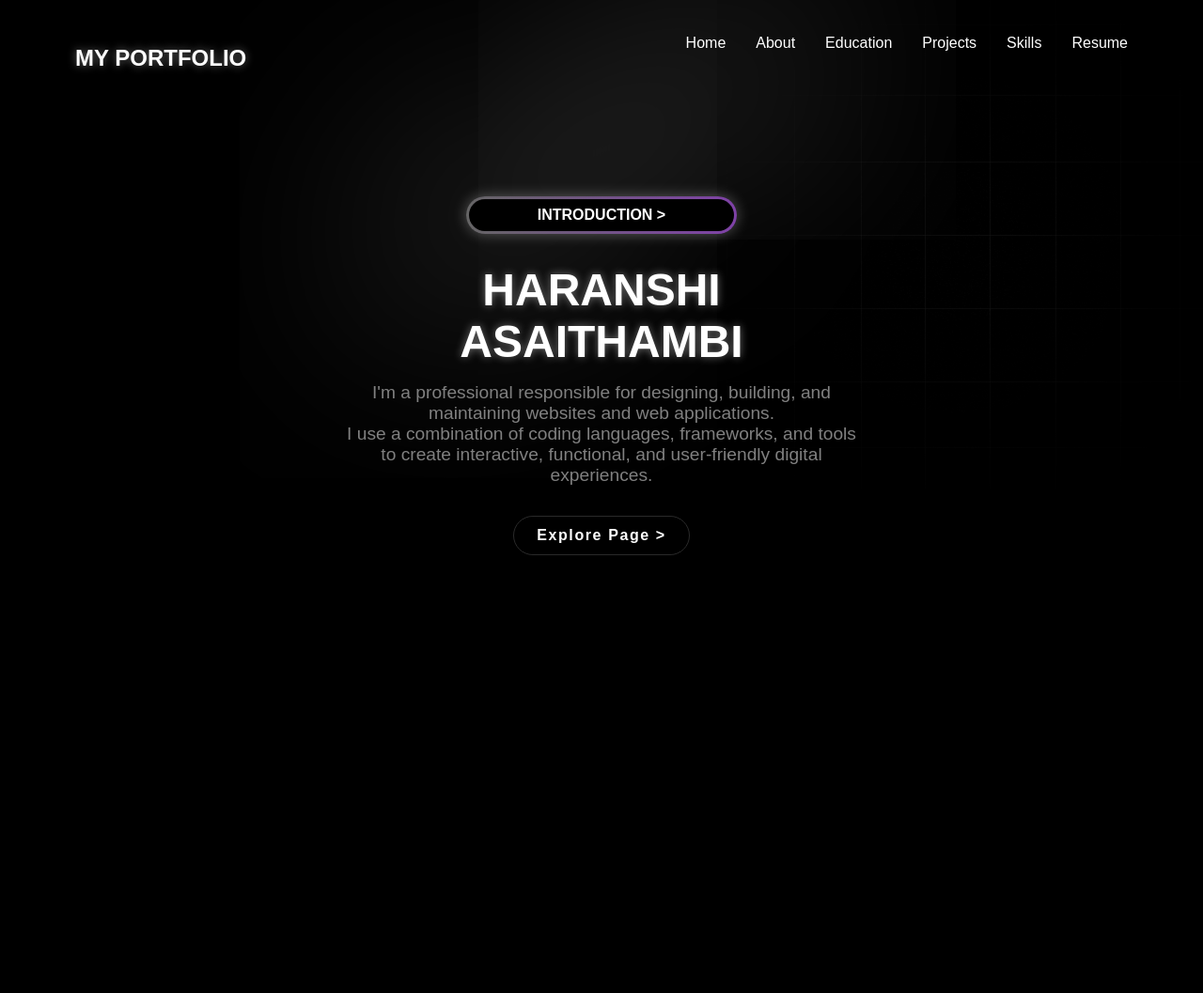
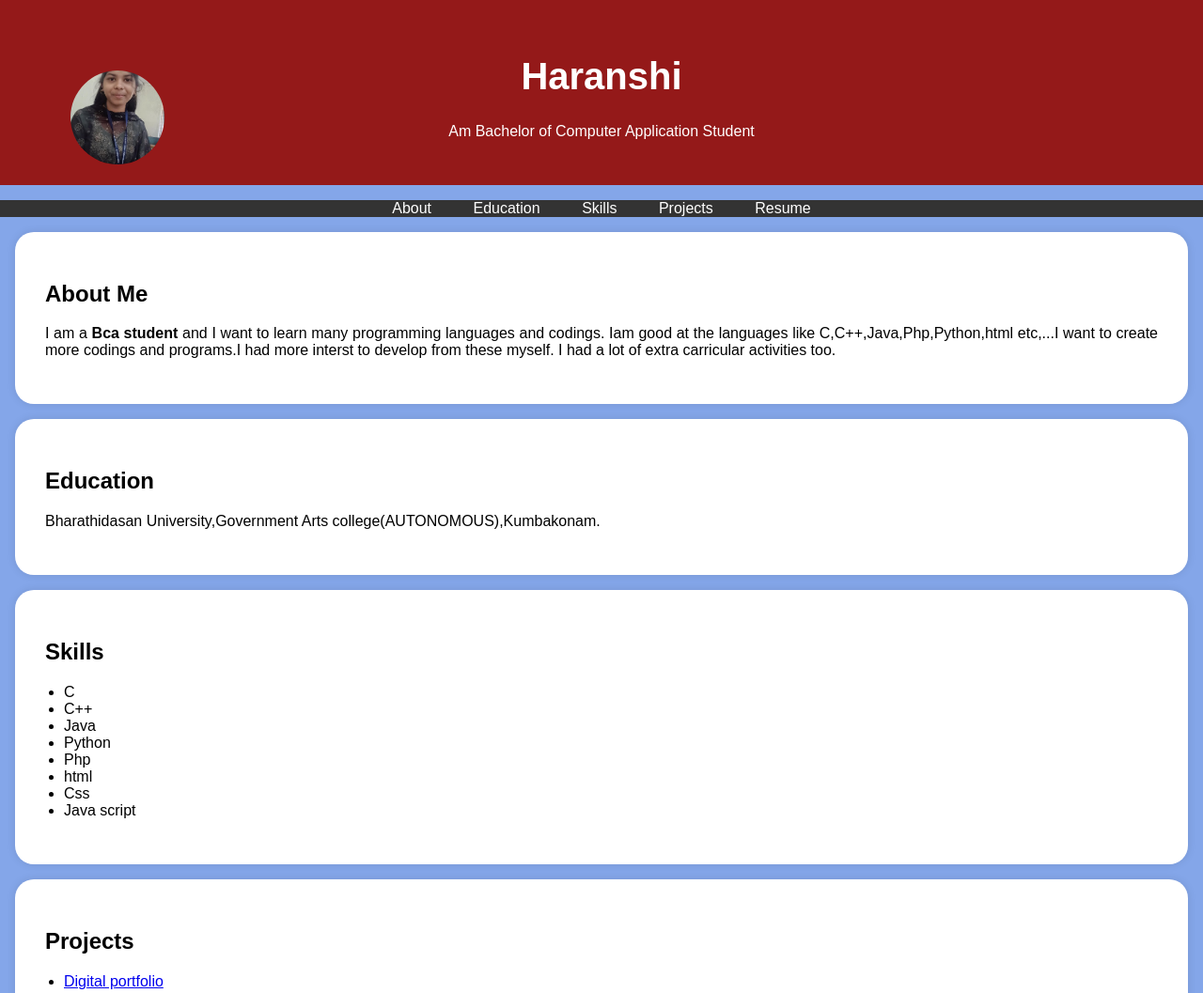
Before and after one commit to Harancy/Myportfolio, a plain HTML site: page index.html in a window 1280 px wide. Shown: the top 1057 px of the page at 94% size. Before the commit the page ends 800 px from the top, so only its background shows below. Drawn offline with Linux system fonts and the light colour scheme; some packages are replaced by stand-ins of ours; a script that the page names is missing.

Commit message:
Update index.html

```diff
--- a/index.html
+++ b/index.html
@@ -1,231 +1,195 @@
 <!DOCTYPE html>
-<html lang="en">
+<html>
 <head>
-    <meta charset="UTF-8">
-    <meta name="color-scheme" content="dark light" name="viewport" content="width=device-width, initial-scale=1.0">
     <title>Portfolio</title>
-    <script type="module" src="https://unpkg.com/@splinetool/viewer@1.9.80/build/spline-viewer.js"></script>
     <style>
-        * {
+        body {
+            font-family: Arial, sans-serif;
             margin: 0;
             padding: 0;
-            box-sizing: border-box;
+            background-color: #84a6e9;
         }
-        body {
-            background-color: rgb(0, 0, 0);
-            display: flex;
-            justify-content: center;
-            align-items: center;
-            height: 100vh;
-            overflow: hidden;
-            font-family: Arial, sans-serif;
-            color: white;
+
+        header {
+            background-color: #941919;
+            color: #fff;
+            text-align: center;
+            padding: 2rem 0;
+            position: relative; /* Add this */
         }
-        .container {
-            width: 100%;
-            height: 100vh;
-            position: relative;
-            display: flex;
-            flex-direction: column;
-            align-items: center;
-            justify-content: center;
-            text-align: center;
-            padding: 2rem;
-            z-index: 2;
-            transform: scale(0.9);
-            animation: fadeIn 1.5s ease-out forwards;
+
+        .header-content h1 {
+            font-size: 2.5rem;
         }
-        @keyframes fadeIn {
-            to {
-                opacity: 1;
-                transform: scale(1);
+
+        /* Add styles for the round profile picture */
+        .profile-picture {
+            width: 100px; /* Adjust the size as needed */
+            height: 100px;
+            border-radius: 75%; /* Create a circular shape */
+            object-fit: cover; /* To ensure the image fills the circular area */
+            position: absolute; /* Add this */
+            top: 75px; /* Adjust top position as needed */
+            left: 75px; /* Adjust left position as needed */
         }
-        }
-        .image-gradient {
-            position: absolute;
-            top: 0;
-            right: 0;
-            opacity: 0.5;
-            z-index: -1;
-        }
-        .layer-blur {
-            width: 30rem;
-            height: 0;
-            position: absolute;
-            top: 20%;
-            left: 50%;
-            transform: translateX(-50%) rotate(-30deg);
-            box-shadow: 0 0 700px 15px white;
-            z-index: -1;
-        }
-        header {
-            width: 100%;
-            display: flex;
-            justify-content: space-between;
-            align-items: center;
-            padding: 1rem 5rem;
-            position: absolute;
-            top: 0;
-            left: 0;
-            z-index: 10;
-            transform: translateY(-50px);
-            animation: slideDown 1.2s ease-out forwards 0.5s;
-        }
-        @keyframes slideDown {
-            to {
-                transform: translateY(0);
-                opacity: 1;
-            }
-        }
-        header h1 {
-            font-size: 1.5rem;
-            font-weight: 600;
-        }
+
         nav {
-            display: flex;
-            gap: 2rem;
-        }
-        nav a {
-            text-decoration: none;
-            color: white;
-            font-size: 1rem;
-            transition: color 0.2s ease;
-            transform: translateY(-20px);
-            animation: fadeNav 1.2s ease-out forwards 0.7s;
-        }
-        @keyframes fadeNav {
-            to {
-                opacity: 1;
-                transform: translateY(0);
-            }
-        }
-        nav a:hover {
-            color: #a7a7a7;
-        }
-        main {
-            display: flex;
-            flex-direction: column;
-            align-items: center;
-            justify-content: center;
-            width: 100%;
+            background-color: #333;
+            color: #fff;
             text-align: center;
         }
-        .content {
-            max-width: 40rem;
-            opacity: 0;
-            transform: translateY(20px);
-            animation: fadeUp 1.5s ease-out forwards 1s;
+
+        nav ul {
+            list-style-type: none;
+            padding: 0;
         }
-        @keyframes fadeUp {
-            to {
-                opacity: 1;
-                transform: translateY(0);
+
+        nav ul li {
+            display: inline;
+            margin: 0 20px;
         }
+
+        nav ul li a {
+            text-decoration: none;
+            color: #fff;
         }
-        .tag-box {
-            position: relative;
-            width: 18rem;
-            height: 2.5rem;
-            margin: 0 auto;
-            border-radius: 50px;
-            background: linear-gradient(to right, #656565, #7f42a7, #6600c6);
-            background-size: 200%;
-            animation: animationGradient 2.5s linear infinite;
-            box-shadow: 0 0 15px rgba(255, 255, 255, 0.3);
+
+        .section-content {
+            background-color: #fff;
+            padding: 2rem;
+            margin: 1rem;
+            border-radius: 20px;
+            box-shadow: 0 0 10px rgba(0, 0, 0, 0.1);
+            text-align: justify;
         }
-        @keyframes animationGradient {
-            to {
-                background-position: 200%;
+
+        .download-button {
+            background-color: #333;
+            color: #fff;
+            padding: 0.5rem 1rem;
+            text-decoration: none;
+            border-radius: 20px;
+            display: inline-block;
+            margin-top: 10px;
+            align-self: center;
         }
+
+        .download-button:hover {
+            background-color: #555;
         }
-        .tag-box .tag {
-            position: absolute;
-            inset: 3px;
-            background-color: black;
-            border-radius: 50px;
-            display: flex;
-            justify-content: center;
-            align-items: center;
-            color: white;
-            font-size: 1rem;
-            font-weight: bold;
-            cursor: pointer;
+
+        footer {
+            text-align: center;
+            padding: 1rem 0;
+            background-color: #333;
+            color: #fff;
         }
-        .tag-box .tag:hover {
-            color: #5300a0;
-        }
-        h1 {
-            font-size: 3rem;
-            font-weight: 700;
-            margin-top: 2rem;
-            text-shadow: 0 0 10px rgba(255, 255, 255, 0.418);
-        }
-        .description {
-            font-size: 1.2rem;
-            color: grey;
-            max-width: 35rem;
-            margin-top: 1rem;
-        }
-        .buttons {
-            display: flex;
-            justify-content: center;
-            gap: 1rem;
-            margin-top: 2rem;
-        }
-        .btn-get-started {
-            text-decoration: none;
-            border: 1px solid #2a2a2a;
-            padding: 0.7rem 1.5rem;
-            border-radius: 50px;
-            font-size: 1rem;
-            font-weight: 600;
-            letter-spacing: 0.1em;
-            transition: background-color 0.2s ease;
-            color: white;
-            cursor: pointer;
-        }
-        .btn-get-started:hover {
-            background-color: #c415f0;
-        }
-        spline-viewer {
-            position: absolute;
-            width: 100vw;
-            height: 100vh;
-            top: 0;
-            left: 0;
+
+        ul {
+            list-style-type: disc;
+            padding-left: 20px;
         }
     </style>
 </head>
 <body>
-    <img class="image-gradient" src="./gradient.png" alt="gradient">
-    <div class="layer-blur"></div>
-    <div class="container">
     <header>
-            <h1 class="logo">MY PORTFOLIO</h1>
+        <div class="header-content">
+            <!-- Add your profile picture here -->
+            <img src="./haranshi.jpg" alt="Your Profile Picture" class="profile-picture">
+            <h1>Haranshi</h1>
+            <p>Am Bachelor of Computer Application Student</p>
+        </div>
+    </header>
+
     <nav>
-                <a href="./index.html">Home</a>
-                <a href="./about.html">About</a>
-                <a href="./education.html">Education</a>
-                <a href="./project.html">Projects</a>
-                <a href="./skills.html">Skills</a>
-                <a href="./Resume.html">Resume</a>
+        <ul>
+            <li><a href="#about">About</a></li>
+            <li><a href="#education">Education</a></li>
+            <li><a href="#skills">Skills</a></li>
+            <li><a href="#projects">Projects</a></li>
+            <li><a href="#resume">Resume</a></li>
+
+        </ul>
     </nav>
-        </header>
-        <main>
-            <div class="content">
-                <div class="tag-box">
-                    <div class="tag">INTRODUCTION &gt;</div>
+
+    <section id="about">
+        <div class="section-content">
+            <h2>About Me</h2>
+            <p>I am a <b>Bca student</b> and I want to learn many programming languages and codings.
+               Iam good at the languages like C,C++,Java,Php,Python,html etc,...I want
+               to create more codings and programs.I had more interst to develop from these myself.
+               I had a lot of extra carricular activities too.</p>
+
         </div>
-                <h1>HARANSHI <br> ASAITHAMBI</h1>
-                <p class="description">
-                    I'm a professional responsible for designing, building, and maintaining websites and web applications. <br> I use a combination of coding languages, frameworks, and tools to create interactive, functional, and user-friendly digital experiences.
-                </p>
-                <div class="buttons">
-                    <a href="./about.html" class="btn-get-started">Explore Page &gt;</a>
+    </section>
+
+    <section id="education">
+        <div class="section-content">
+            <h2>Education</h2>
+            <p>Bharathidasan University,Government Arts college(AUTONOMOUS),Kumbakonam.</p>
+
+
         </div>
+    </section>
+
+    <section id="skills">
+        <div class="section-content">
+            <h2>Skills</h2>
+            <ul>
+                <li>C</li>
+                <li>C++</li>
+                <li>Java</li>
+                <li>Python</li>
+                <li>Php</li>
+                <li>html</li>
+                <li>Css</li>
+                <li>Java script</li>
+            </ul>
         </div>
-        </main>
-        <spline-viewer class="flow" url="https://prod.spline.design/xmUb1NQbkTzfRjrw/scene.splinecode"></spline-viewer>
+    </section>
+
+    <section id="projects">
+        <div class="section-content">
+            <h2>Projects</h2>
+            <ul>
+                <li><a href="#">Digital portfolio</a></li>
+                <!-- Add more project links here -->
+            </ul>
         </div>
+    </section>
+
+    <section id="resume">
+
+        <div class="section-content">
+            <center>
+            <h2>Resume</h2>
+            <a href="./Niyo.pdf" target="_blank" class="download-button">Download CV</a>
+        </center>
+        </div>
+
+    </section>
+
+    <footer>
+        <p>&copy; 2025 haranshi</p>
+    </footer>
+
+    <script>
+        // Smooth scrolling to section when clicking on navigation links
+        document.querySelectorAll('a[href^="#"]').forEach(anchor => {
+            anchor.addEventListener('click', function(e) {
+                e.preventDefault();
+
+                const targetId = this.getAttribute('href').substring(1);
+                const targetElement = document.getElementById(targetId);
+
+                if (targetElement) {
+                    window.scrollTo({
+                        top: targetElement.offsetTop,
+                        behavior: 'smooth'
+                    });
+                }
+            });
+        });
+    </script>
 </body>
 </html>
```
Lines whose indentation alone changed are shown as unchanged.
